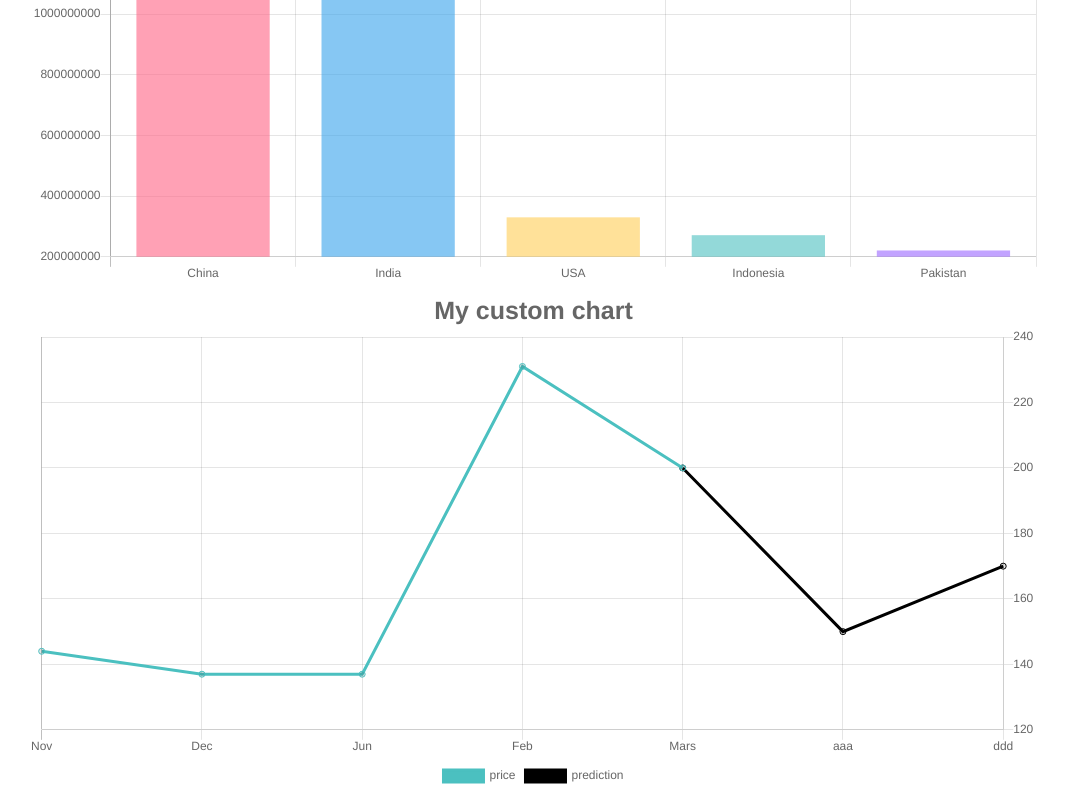
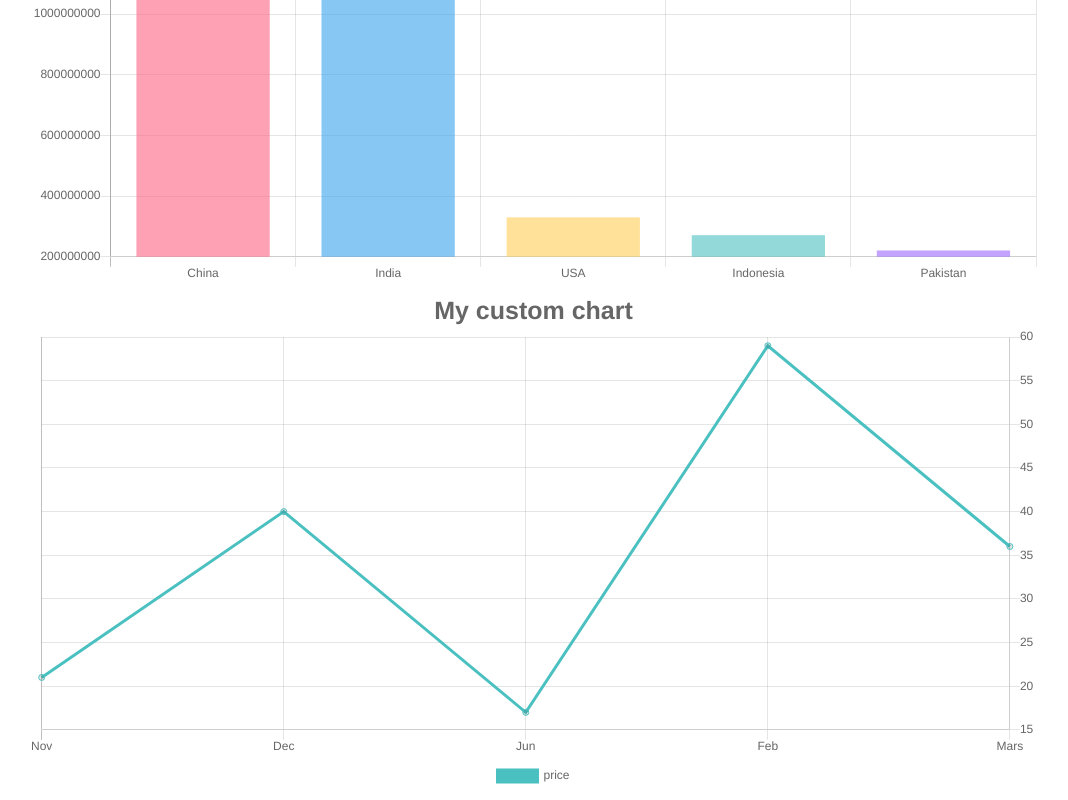
Before and after one commit to marzouk2002/explore-Chart.js, a React (Create React App) app: page / in a window 1280 px wide. Shown: the part 226-1026 px from the top of the page, without its empty margins (107-1175 px from the left). Built offline with nearby package versions, Linux system fonts and the light colour scheme.

Commit message:
data in state

```diff
--- a/src/components/MyChart.js
+++ b/src/components/MyChart.js
@@ -1,27 +1,30 @@
-import React from 'react'
+import React, { useState } from 'react'
 import { Line } from 'react-chartjs-2'
 
 function MyChart() {
+    const [ data, setData ] = useState([ 21, 40, 17, 59, 36])
+
     return (
         <>
             <Line
                 data={{
-                    labels: ['Nov', 'Dec', 'Jun', 'Feb', 'Mars', 'aaa' , "ddd"],
+                    labels: ['Nov', 'Dec', 'Jun', 'Feb', 'Mars'],
                     datasets:[
                         {
-                          label:'price',
-                          data:[ 144, 137,137,231, 200 ],
+                          label: 'price',
+                          data: data,
                           fill: false,
                           borderColor: 'rgb(75, 192, 192)',
                           tension: 0
-                        },
-                        {
-                          label:'prediction',
-                          data:[ null, null, null, null, 200, 150, 170 ],
-                          fill: false,
-                          borderColor: 'black',
-                          tension: 0
                         }
+                        // ,
+                        // {
+                        //   label:'prediction',
+                        //   data:[ null, null, null, null, 200, 150, 170 ],
+                        //   fill: false,
+                        //   borderColor: 'black',
+                        //   tension: 0
+                        // }
                     ]
                 }}
                 options={{
```
